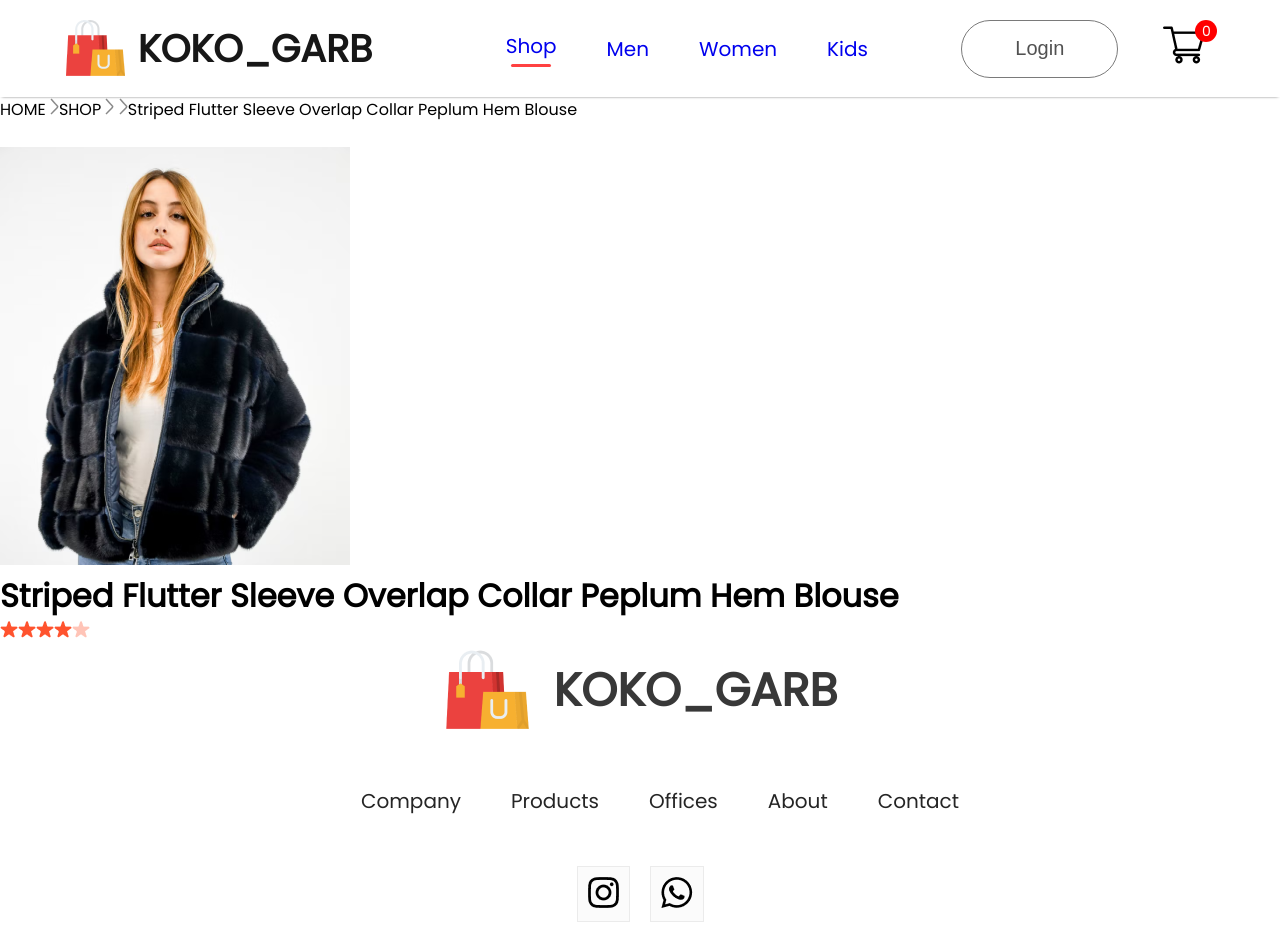
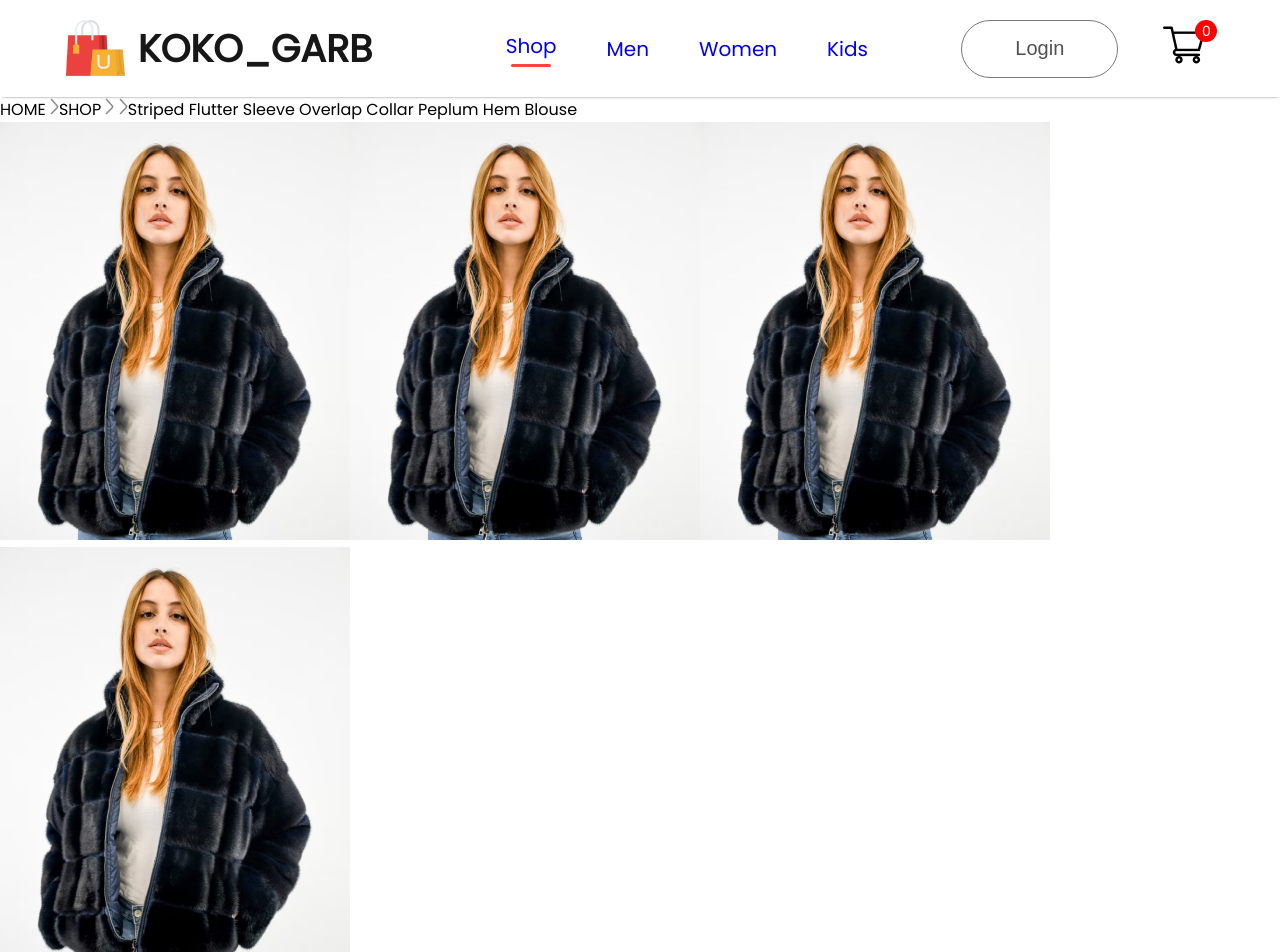
Before and after one commit to Jejeet/KokoBiz, a React (Create React App) app in the folder frontend/: page /product/1 in a window 1280 px wide. Shown: the top 952 px of the page. Built offline with nearby package versions, Linux system fonts and the light colour scheme; a web font is replaced by a local one.

Commit message:
Each product page

```diff
--- a/frontend/src/Components/Hero/Item/Item.jsx
+++ b/frontend/src/Components/Hero/Item/Item.jsx
@@ -8,7 +8,7 @@ const Item = (props) => {
     <div className='item'>
     <Link to ={`/product/${props.id}`}> <img src={props.image} alt="" /></Link>
         <p> {props.name}</p>
-        <div className="item-prices">
+        <div className="item-prices" >
             <div className="item-price-new">
                ${props.new_price}
 
--- a/frontend/src/Components/Product display/ProductDisplay.jsx
+++ b/frontend/src/Components/Product display/ProductDisplay.jsx
@@ -9,10 +9,10 @@ const ProductDisplay = (props) => {
     <div className='productdisplay'>
         <div className="productdiplay-left">
             <div className="productdisplay-img-list">
-                <img src={product.props} alt="" />
-                <img src={product.props} alt="" />
-                <img src={product.props} alt="" />
-                <img src={product.props} alt="" />
+                <img src={product.image} alt="" />
+                <img src={product.image} alt="" />
+                <img src={product.image} alt="" />
+                <img src={product.image} alt="" />
             </div>
             <div className="productdisplay-img">
                 <img src={product.image} alt="" className="productdisplay-main-img" />
@@ -28,6 +28,7 @@ const ProductDisplay = (props) => {
                 <img src={star_icon} alt="" />
                 <img src={star_icon} alt="" />
                 <img src={star_dull_icon} alt="" />
+                <p>(122)</p>
             </div>
         </div>
     </div>
```
